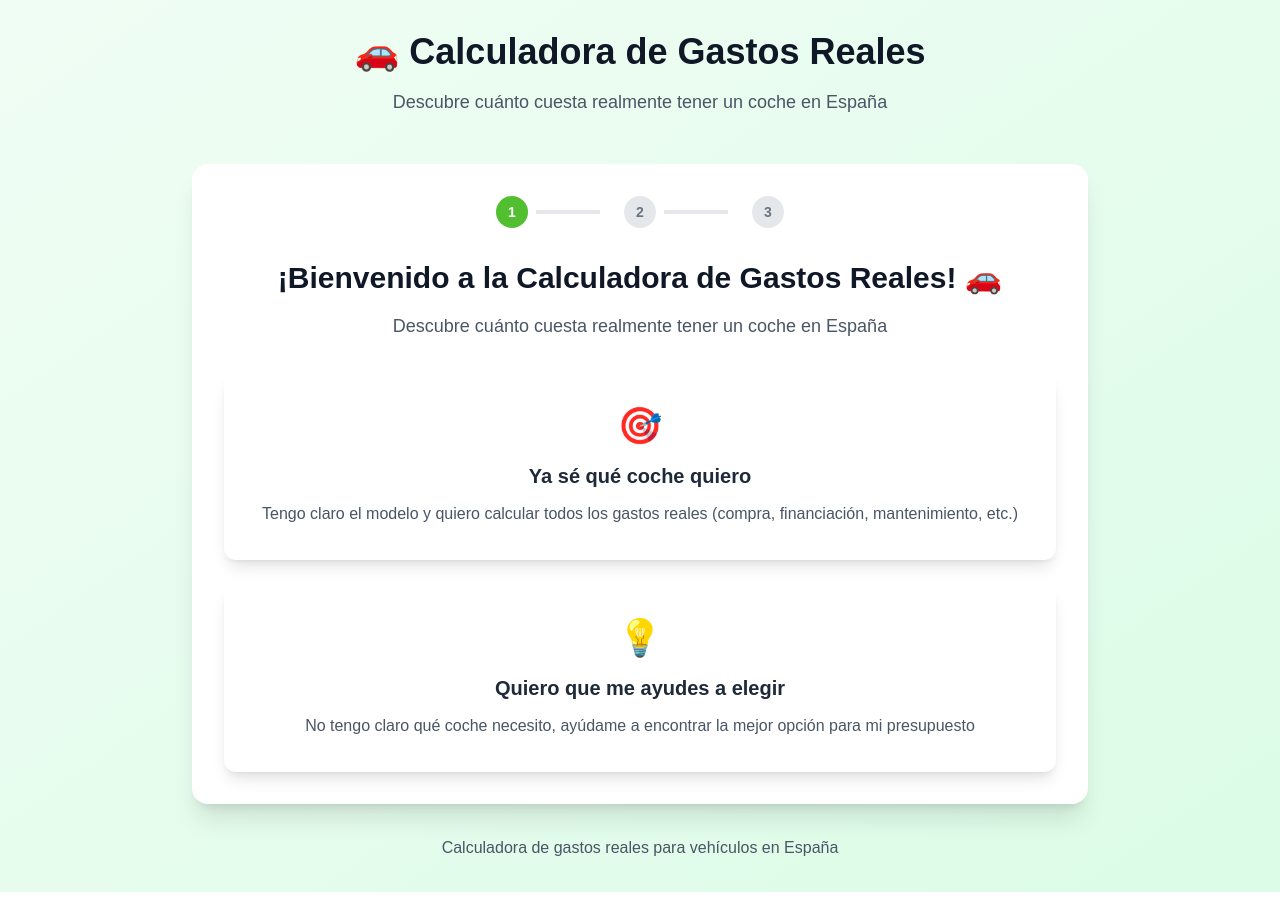
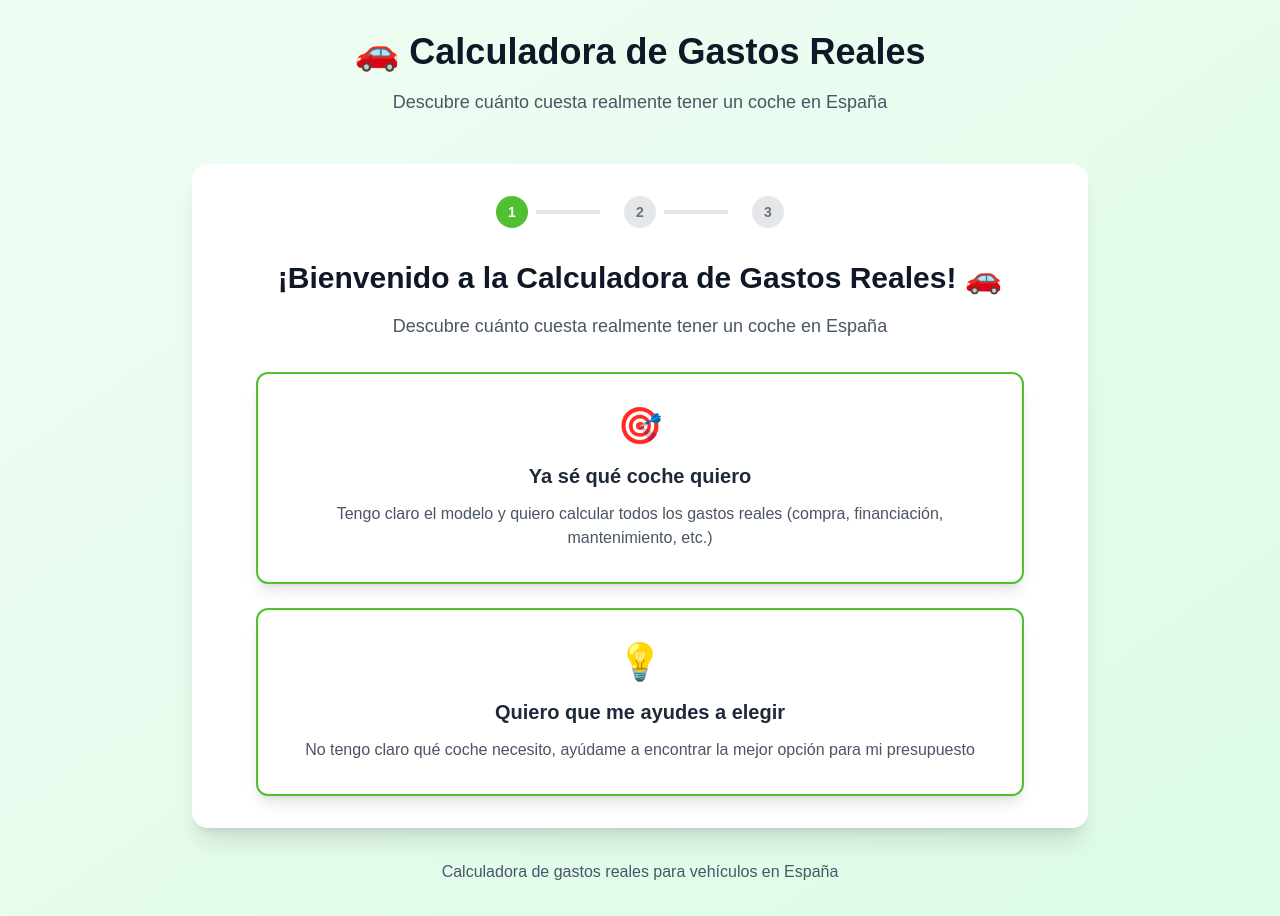
Before and after one commit to vicenalco/heyrenting-calculator, a Next.js app: page / in a window 1280 px wide. Before the commit the page ends 892 px from the top, so only its background shows below. Built offline with nearby package versions, Linux system fonts and the light colour scheme.

Commit message:
Mejora el diseño del componente Step1_Welcome, añadiendo clases de estilo para efectos de hover y active en los botones. Se ajustan los colores de texto y fondo para mejorar la legibilidad y la estética general del componente.

```diff
--- a/src/app/components/Step1_Welcome.tsx
+++ b/src/app/components/Step1_Welcome.tsx
@@ -16,25 +16,29 @@ export default function Step1_Welcome({ onSelectPath }: Step1_WelcomeProps) {
         </p>
       </div>
 
-      <div className="space-y-6">
-        <div className="bg-white rounded-xl shadow-lg p-8 border-2 border-transparent hover:border-green-300 transition-all duration-200 cursor-pointer"
-             onClick={() => onSelectPath('knowsCar')}>
+      <div className="space-y-6 max-w-3xl mx-auto">
+        <div
+          className="group bg-white rounded-xl shadow-lg p-8 border-2 border-[#52bf31] transition-all duration-150 cursor-pointer hover:bg-[#52bf31] active:bg-[#52bf31] hover:shadow-xl active:shadow-inner active:translate-y-0.5"
+          onClick={() => onSelectPath('knowsCar')}
+        >
           <div className="text-4xl mb-4">🎯</div>
-          <h3 className="text-xl font-semibold text-gray-800 mb-3">
+          <h3 className="text-xl font-semibold text-gray-800 mb-3 group-hover:text-white group-active:text-white">
             Ya sé qué coche quiero
           </h3>
-          <p className="text-gray-600">
+          <p className="text-gray-600 group-hover:text-white group-active:text-white">
             Tengo claro el modelo y quiero calcular todos los gastos reales (compra, financiación, mantenimiento, etc.)
           </p>
         </div>
 
-        <div className="bg-white rounded-xl shadow-lg p-8 border-2 border-transparent hover:border-green-300 transition-all duration-200 cursor-pointer"
-             onClick={() => onSelectPath('inspireMe')}>
+        <div
+          className="group bg-white rounded-xl shadow-lg p-8 border-2 border-[#52bf31] transition-all duration-150 cursor-pointer hover:bg-[#52bf31] active:bg-[#52bf31] hover:shadow-xl active:shadow-inner active:translate-y-0.5"
+          onClick={() => onSelectPath('inspireMe')}
+        >
           <div className="text-4xl mb-4">💡</div>
-          <h3 className="text-xl font-semibold text-gray-800 mb-3">
+          <h3 className="text-xl font-semibold text-gray-800 mb-3 group-hover:text-white group-active:text-white">
             Quiero que me ayudes a elegir
           </h3>
-          <p className="text-gray-600">
+          <p className="text-gray-600 group-hover:text-white group-active:text-white">
             No tengo claro qué coche necesito, ayúdame a encontrar la mejor opción para mi presupuesto
           </p>
         </div>
```
